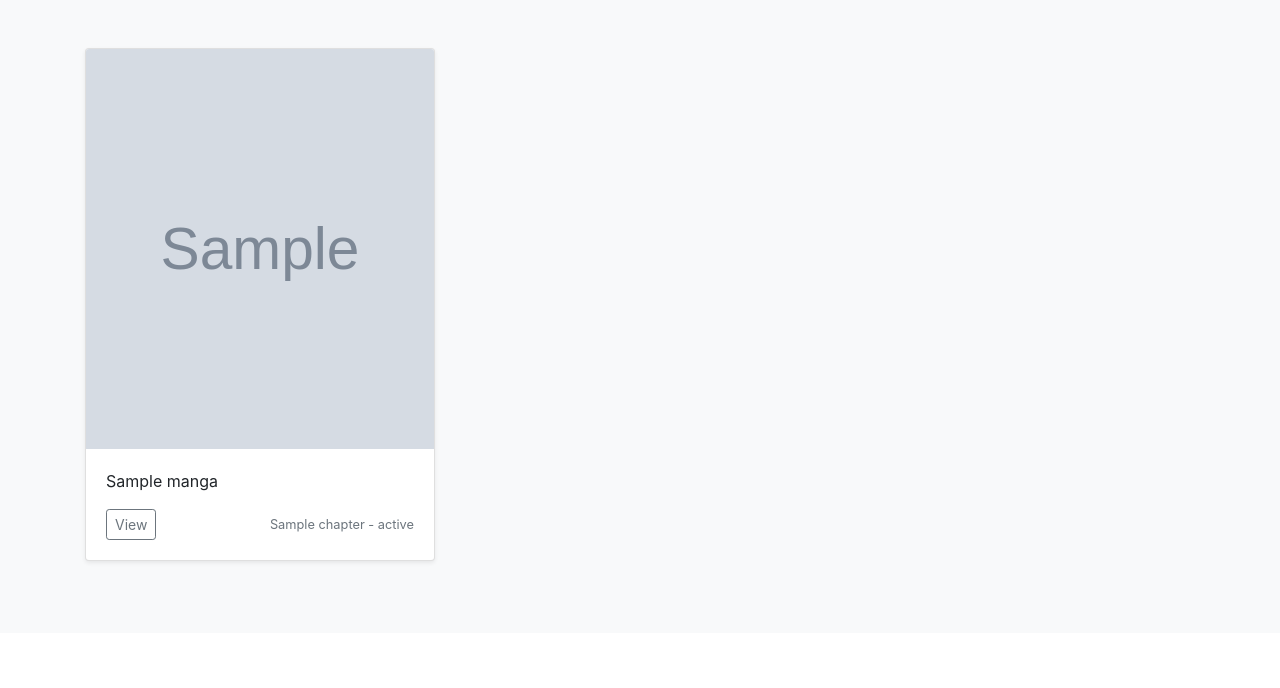
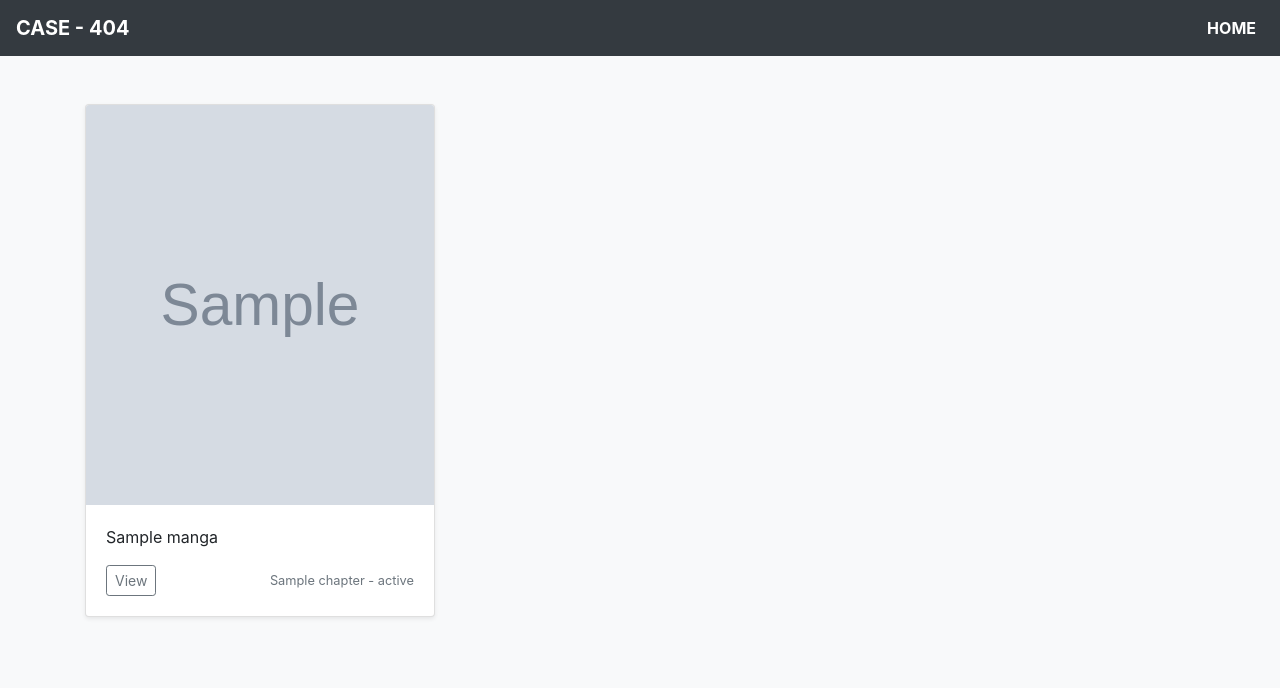
Before and after one commit to Dhiiyaur/case-404, a Django app: template templates/search_page.html in a window 1280 px wide. Shown: the top 688 px of the page. Run offline with Django 3.2, Linux system fonts and the light colour scheme; the template is opened without the code that fills it: most values are stand-ins (such as "Sample title", 1, 10 or a date in 2020); grey boxes marked "Sample" are stand-in pictures; some libraries are stand-ins or nearby versions.

Commit message:
add navbar

```diff
--- a/reader/views.py
+++ b/reader/views.py
@@ -37,5 +37,5 @@ def chapter_page(request, manga_name, chapter):
 	templates = 'chapter_page.html'
 
 	image = MH_manga_image(manga_name, chapter)
-	context = {'manga' : image}
+	context = {'manga' : image, 'chapter' : chapter}
 	return render(request, templates, context)
--- a/templates/home.html
+++ b/templates/home.html
@@ -7,7 +7,7 @@
     <!-- Bootstrap CSS -->
     <link rel="stylesheet" href="https://stackpath.bootstrapcdn.com/bootstrap/4.5.2/css/bootstrap.min.css" integrity="sha384-JcKb8q3iqJ61gNV9KGb8thSsNjpSL0n8PARn9HuZOnIxN0hoP+VmmDGMN5t9UJ0Z" crossorigin="anonymous">
 
-    <title>Manga</title>
+    <title>case - 404</title>
 
     <style>
 
@@ -31,7 +31,7 @@
   </head>
   <body>
   	<div id = 'main'>
-    <h1>CASE 404</h1>
+    <h1>404</h1>
     <script src="https://code.jquery.com/jquery-3.5.1.slim.min.js" integrity="sha384-DfXdz2htPH0lsSSs5nCTpuj/zy4C+OGpamoFVy38MVBnE+IbbVYUew+OrCXaRkfj" crossorigin="anonymous"></script>
     <script src="https://cdn.jsdelivr.net/npm/popper.js@1.16.1/dist/umd/popper.min.js" integrity="sha384-9/reFTGAW83EW2RDu2S0VKaIzap3H66lZH81PoYlFhbGU+6BZp6G7niu735Sk7lN" crossorigin="anonymous"></script>
     <script src="https://stackpath.bootstrapcdn.com/bootstrap/4.5.2/js/bootstrap.min.js" integrity="sha384-B4gt1jrGC7Jh4AgTPSdUtOBvfO8shuf57BaghqFfPlYxofvL8/KUEfYiJOMMV+rV" crossorigin="anonymous"></script>
--- a/templates/search_page.html
+++ b/templates/search_page.html
@@ -3,10 +3,10 @@
 <head>
 	<meta charset="utf-8">
     <meta name="viewport" content="width=device-width, initial-scale=1, shrink-to-fit=no">
-    <title>manga</title>
+    <title>case - 404</title>
     <!-- Bootstrap core CSS -->
     <link href="https://stackpath.bootstrapcdn.com/bootstrap/4.3.1/css/bootstrap.min.css" rel="stylesheet" integrity="sha384-ggOyR0iXCbMQv3Xipma34MD+dH/1fQ784/j6cY/iJTQUOhcWr7x9JvoRxT2MZw1T" crossorigin="anonymous">
-	<title>Manga</title>
+
 
 	 <style>
       .bd-placeholder-img {
@@ -23,10 +23,38 @@
           font-size: 3.5rem;
         }
       }
+
+      .navbar-nav a{
+          text-transform: uppercase;
+          font-weight: bold;
+      }
+
+      .navbar-dark .navbar-brand{
+        text-transform: uppercase;
+        font-weight: bold;
+      }
     </style>
 
 </head>
 <body>
+
+  <script src="https://code.jquery.com/jquery-3.5.1.slim.min.js" integrity="sha384-DfXdz2htPH0lsSSs5nCTpuj/zy4C+OGpamoFVy38MVBnE+IbbVYUew+OrCXaRkfj" crossorigin="anonymous"></script>
+  <script src="https://cdn.jsdelivr.net/npm/popper.js@1.16.1/dist/umd/popper.min.js" integrity="sha384-9/reFTGAW83EW2RDu2S0VKaIzap3H66lZH81PoYlFhbGU+6BZp6G7niu735Sk7lN" crossorigin="anonymous"></script>
+  <script src="https://stackpath.bootstrapcdn.com/bootstrap/4.5.2/js/bootstrap.min.js" integrity="sha384-B4gt1jrGC7Jh4AgTPSdUtOBvfO8shuf57BaghqFfPlYxofvL8/KUEfYiJOMMV+rV" crossorigin="anonymous"></script>
+
+  <nav class="navbar sticky-top navbar-expand-lg navbar-dark bg-dark">
+  <a class="navbar-brand" href="#">CASE - 404</a>
+  <button class="navbar-toggler" type="button" data-toggle="collapse" data-target="#navbarNavDropdown" aria-controls="navbarNavDropdown" aria-expanded="false" aria-label="Toggle navigation">
+    <span class="navbar-toggler-icon"></span>
+  </button>
+  <div class="collapse navbar-collapse" id="navbarNavDropdown">
+    <ul class="navbar-nav ml-auto">
+      <li class="nav-item active">
+        <a class="nav-link" href="{% url 'home_page' %}">Home <span class="sr-only">(current)</span></a>
+      </li>
+    </ul>
+  </div>
+  </nav>
 
   <div class="album py-5 bg-light">
     <div class="container">
```
Also changed, not shown: templates/chapter_page.html (+39 -4 lines), templates/manga_page.html (+36 -1 lines).
